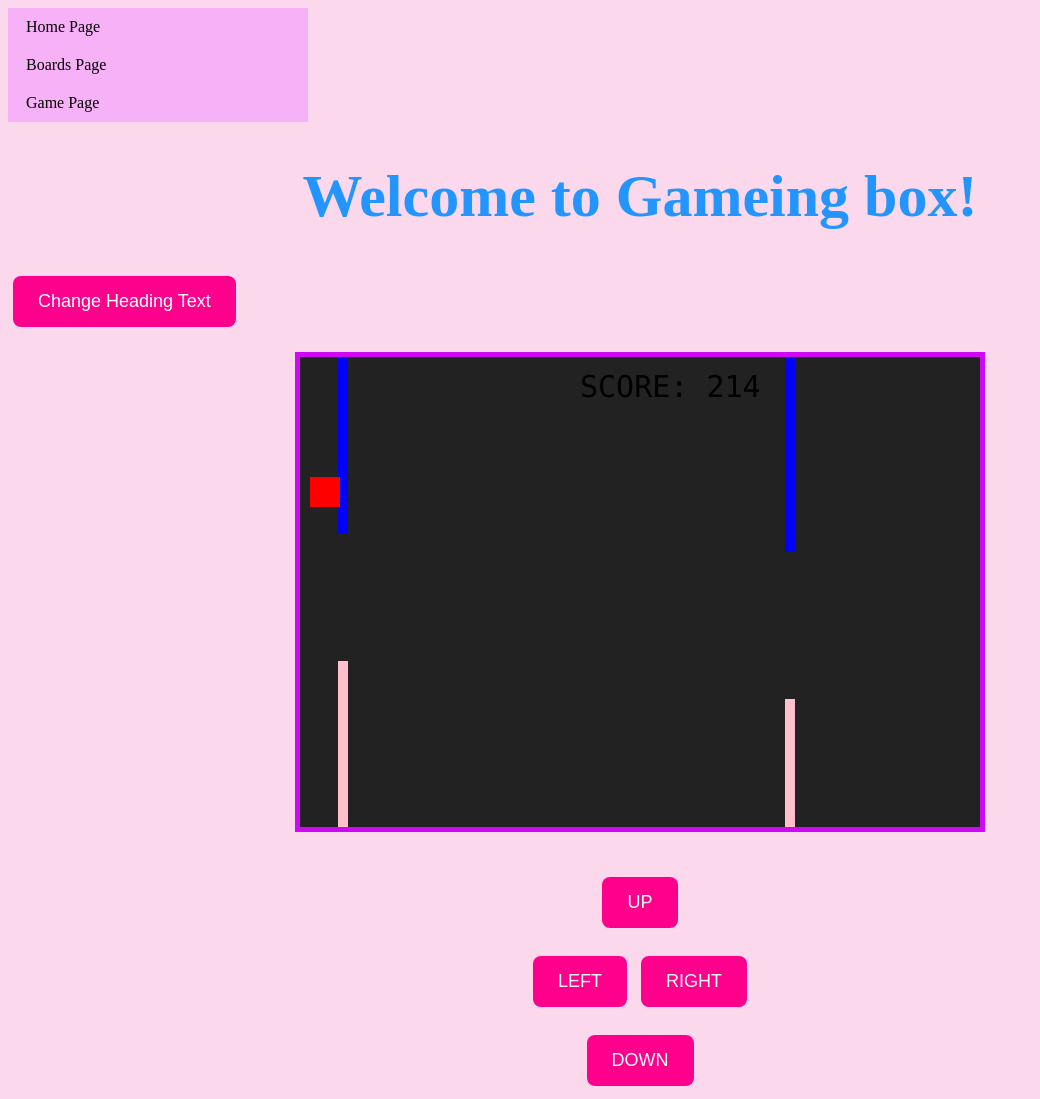
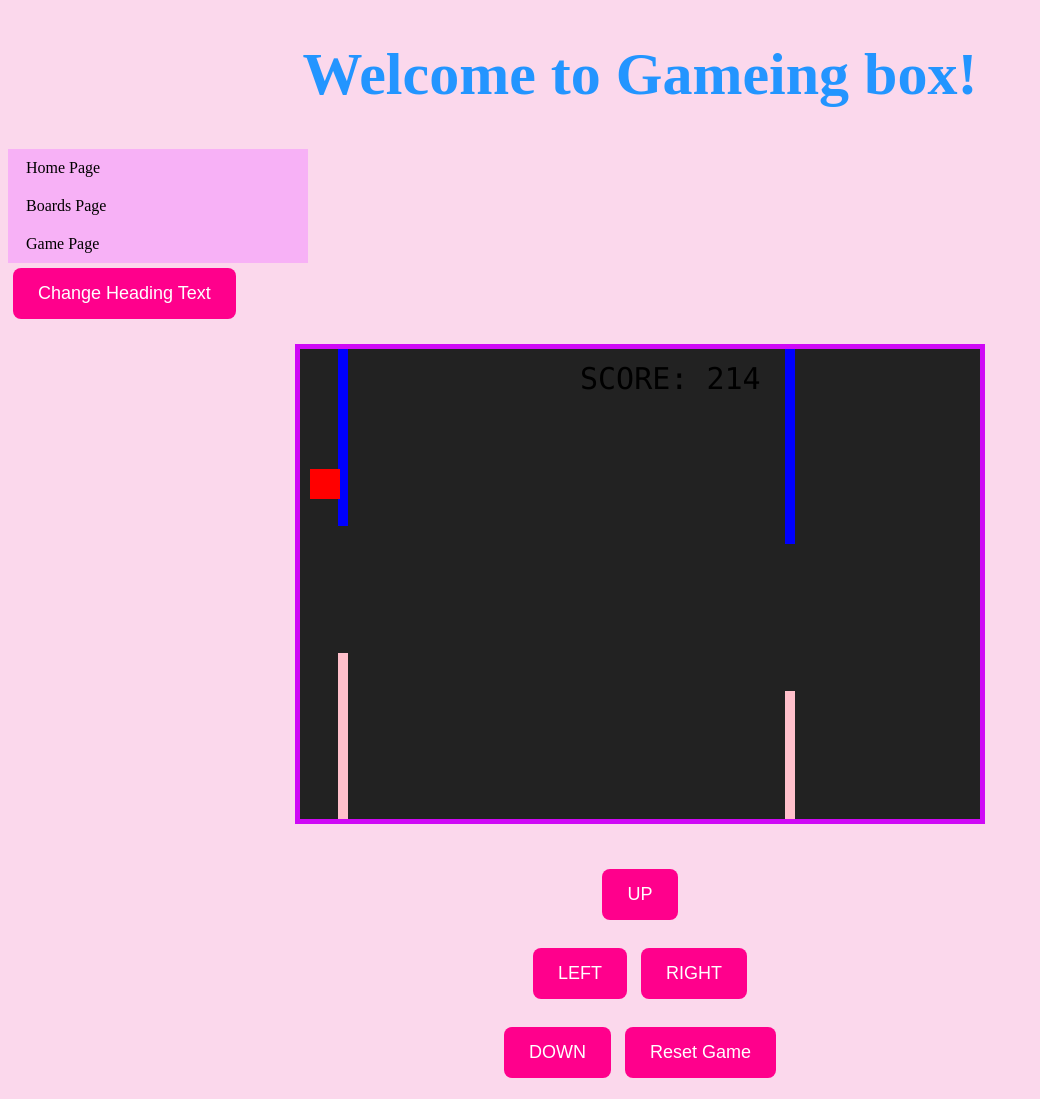
Before and after one commit to xiomarasa0406-cmyk/class-csc102, a plain HTML site: page game.html in a window 1280 px wide. Shown: the whole page, without its empty margins (0-1040 px from the left). Drawn offline with Linux system fonts and the light colour scheme.

Commit message:
Add files via upload

```diff
--- a/code.js
+++ b/code.js
@@ -1,18 +1,18 @@
-// Change heading text when button is clicked
+// this is the text the button will change the heading to when you click it
 function updateText() {
     document.getElementById("heading").innerHTML = "JavaScript is fun!";
 }
-
+// this is the frst of the game code the game piece, the obstacles and the score
 var myGamePiece;
 var myObstacles = [];
 var myScore;
-
+// here we have the game pice which is the red box and then the socre is the text that will show in the game
 function startGame() {
     myGamePiece = new component(30, 30, "red", 10, 120);
     myScore = new component("30px", "Consolas", "black", 280, 40, "text");
     myGameArea.start();
 }
-
+// this is the game area where the game will be played and it will also update the gamearea and clear it and stop the game when you hit the obstacles
 var myGameArea = {
     canvas : document.createElement("canvas"),
     start : function() {
@@ -30,7 +30,7 @@ var myGameArea = {
         clearInterval(this.interval);
     }
 }
-
+// this is the component function that will create the game piece and the obstacles give it movement and collision detection.
 function component(width, height, color, x, y, type) {
     this.type = type;
     this.width = width;
@@ -39,6 +39,7 @@ function component(width, height, color, x, y, type) {
     this.speedY = 0;
     this.x = x;
     this.y = y;
+    // this is the update function that will update the game piece, obstacles and the score
     this.update = function() {
         ctx = myGameArea.context;
         if (this.type == "text") {
@@ -54,6 +55,7 @@ function component(width, height, color, x, y, type) {
         this.x += this.speedX;
         this.y += this.speedY;
     }
+    // this is the collision detection for the game piece and the obstacles if they hit each other the game will stop
     this.crashWith = function(otherobj) {
         var myleft = this.x;
         var myright = this.x + (this.width);
@@ -70,7 +72,7 @@ function component(width, height, color, x, y, type) {
         return crash;
     }
 }
-
+// this is the update game area function that will update the gamearea and create the obstacles and move them and also update the score
 function updateGameArea() {
     var x, height, gap, minHeight, maxHeight, minGap, maxGap;
     for (i = 0; i < myObstacles.length; i += 1) {
@@ -79,6 +81,7 @@ function updateGameArea() {
             return;
         }
     }
+    // this will clear the game area and then update the frame number and then create the obstacles and move them and also update the score
     myGameArea.clear();
     myGameArea.frameNo += 1;
     if (myGameArea.frameNo == 1 || everyinterval(150)) {
@@ -102,12 +105,12 @@ function updateGameArea() {
     myGamePiece.newPos();
     myGamePiece.update();
 }
-
+// this is the every interval function that will create the obstacles every 150 frames
 function everyinterval(n) {
     if ((myGameArea.frameNo / n) % 1 == 0) {return true;}
     return false;
 }
-
+// these are the functions that will move the game piece up down left and right when you click the buttons and also stop the movement when you dont click the buttons
 function moveup() {
     myGamePiece.speedY = -2;
 }
@@ -128,3 +131,23 @@ function clearmove() {
     myGamePiece.speedX = 0;
     myGamePiece.speedY = 0;
 }
+function resetGame() {
+// this is the reset game function that will stop the game and clear everything.to start the game over and reset the score .
+    myGameArea.stop();
+
+    myGameArea.clear();
+
+    myObstacles = [];
+
+    myGameArea.frameNo = 0;
+
+    myGamePiece.x = 10;
+    myGamePiece.y = 120;
+    myGamePiece.speedX = 0;
+    myGamePiece.speedY = 0;
+
+    myScore.text = "SCORE: 0";
+    myScore.update();
+
+    myGameArea.start();
+}
--- a/game.html
+++ b/game.html
@@ -3,27 +3,34 @@
 <head>
     <meta charset="UTF-8">
     <meta name="viewport" content="width=device-width, initial-scale=1.0">
+    <!-- this is the game page -->
     <title>Flying box-Mini Game</title>
     <link rel="stylesheet" href="main.css">
-    <script src="code.js" defer></script> <!-- JS loads after HTML -->
+    <script src="code.js" defer></script>
 
 </head>
+<!-- the game well starts when you load the page -->
 <body onload="startGame()">
-    <ul>
+
+    <h1 id="heading">Welcome to Gameing box!</h1>
+    <!-- i made a new menu where all the other pages are linked -->
+      <ul>
   <li><a href="index.html">Home Page</a></li>
   <li><a href="boards.html">Boards Page</a></li>
   <li><a href="game.html">Game Page</a></li>
 </ul>
-
-    <h1 id="heading">Welcome to Gameing box!</h1>
+<!-- so this is the button to change the heading text -->
     <button onclick="updateText()">Change Heading Text</button>
     <div id="game-container"></div>
-    <!-- Game controls -->
+
+    <!-- game  controls -->
 <div style="text-align: center; margin-top: 20px;">
   <button onmousedown="moveup()" onmouseup="clearmove()" ontouchstart="moveup()">UP</button><br><br>
   <button onmousedown="moveleft()" onmouseup="clearmove()" ontouchstart="moveleft()">LEFT</button>
   <button onmousedown="moveright()" onmouseup="clearmove()" ontouchstart="moveright()">RIGHT</button><br><br>
   <button onmousedown="movedown()" onmouseup="clearmove()" ontouchstart="movedown()">DOWN</button>
+  <!-- this will be the reset button it well start the game over -->
+  <button onclick="resetGame()">Reset Game</button>
 </div>
 </body>
 </html>
```
Also changed, not shown: main.css (+5 -3 lines).
